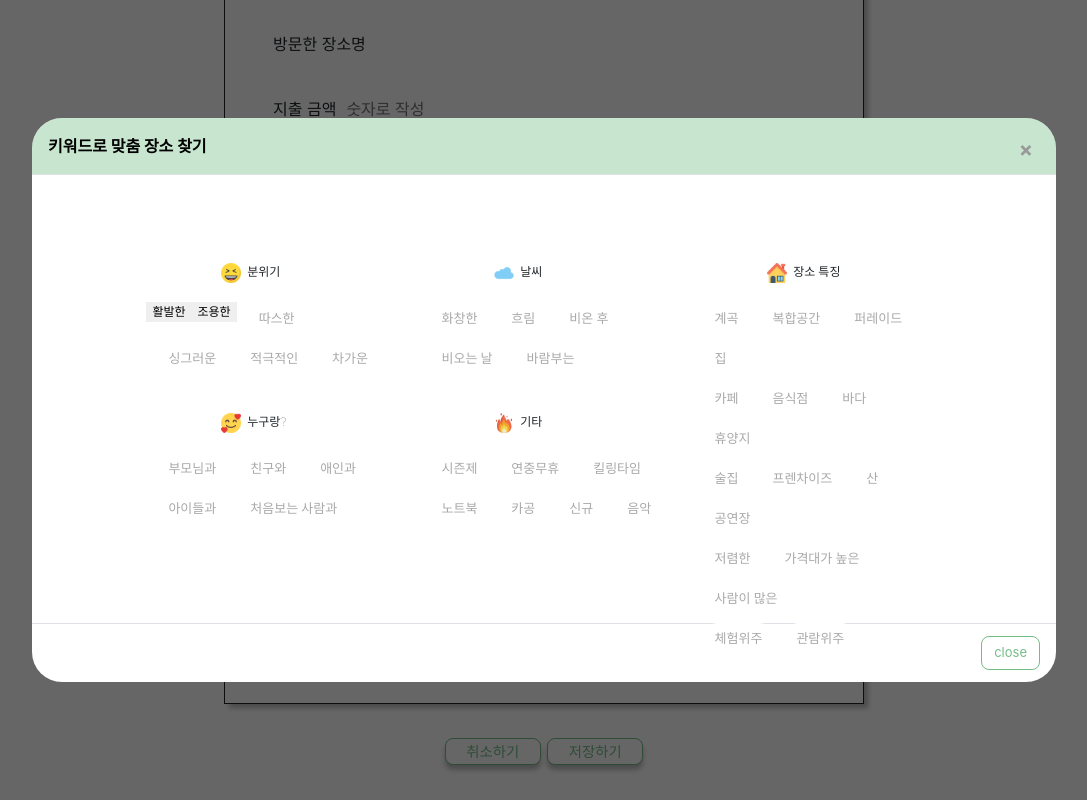
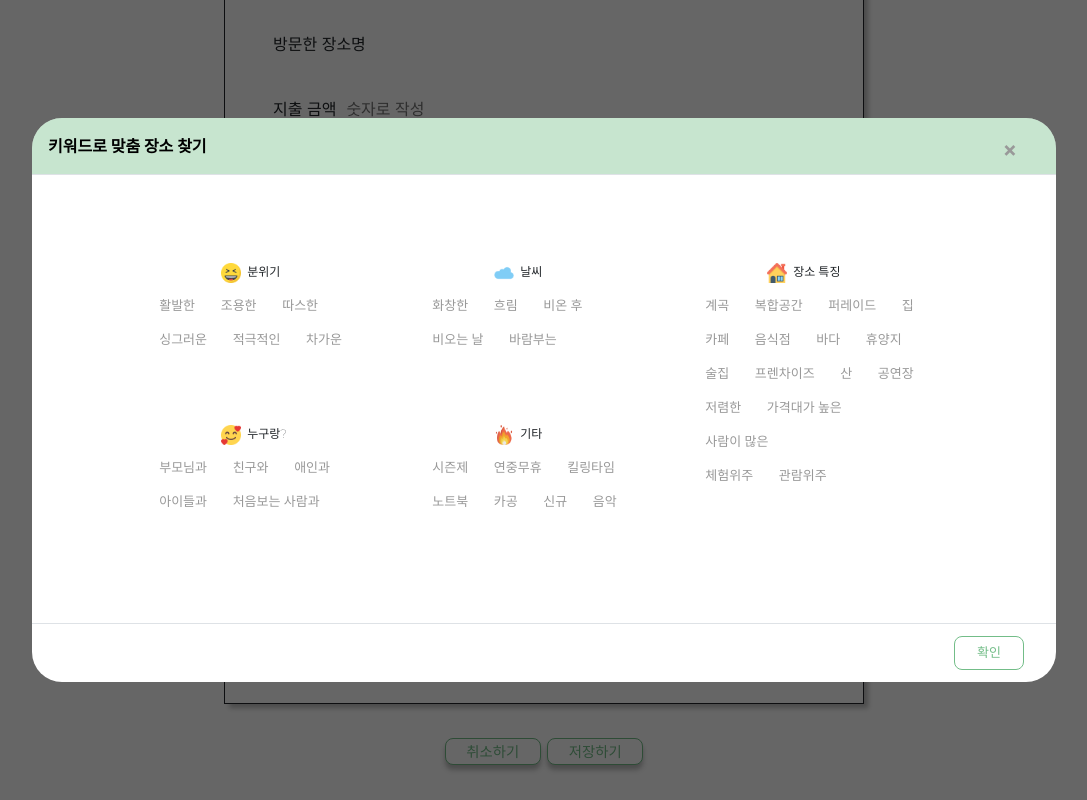
Before and after one commit to Likelion-at-SMWU-10th/MYHEALING-Client, a React (Create React App) app in the folder myhealing_client/: page /writeguide in a window 1280 px wide. Both pictures are taken after a click on the button "태그 선택". Shown: the part 385-1185 px from the top of the page, without its empty margins (96-1183 px from the left). Built offline with nearby package versions, Linux system fonts and the light colour scheme; a web font is replaced by a local one.

Commit message:
[YES] 가이드 작성하기 - 태그 스타일 , 태그 삭제 기능

```diff
--- a/myhealing_client/src/page/memories/KeywordGroup.css
+++ b/myhealing_client/src/page/memories/KeywordGroup.css
@@ -30,3 +30,20 @@
   border: 1px solid rgba(0, 0, 0, 0.5);
   box-shadow: 0px 4px 4px rgba(0, 0, 0, 0.25);
 }
+
+.btn {
+  margin-bottom: 0.5rem;
+  padding-top: 0.2rem;
+  padding-bottom: 0.2rem;
+  padding-left: 0.8rem;
+  padding-right: 0.8rem;
+  color: #999999;
+  border: 1px solid #000000;
+  border-radius: 20px;
+  font-size: small;
+}
+
+.btn:hover {
+  background-color: #999999;
+  color: #ffffff;
+}
--- a/myhealing_client/src/page/memories/KeywordGroup.js
+++ b/myhealing_client/src/page/memories/KeywordGroup.js
@@ -1,5 +1,4 @@
-import React from "react";
-import Keyword from "../component/Keyword";
+import React, { useState, useEffect } from "react";
 import "./KeywordGroup.css";
 
 const KeywordGroup = ({ tags, getTag }) => {
@@ -12,7 +11,7 @@ const KeywordGroup = ({ tags, getTag }) => {
       <div className="row mt-5">
         <div className="col">
           <div className="row row-cols-1">
-            <div className="col ">
+            <div className="col mb-4">
               <div className="topname">
                 <img
                   className="keywordicon"
@@ -23,18 +22,26 @@ const KeywordGroup = ({ tags, getTag }) => {
               </div>
               <div>
                 <div className="flex-container">
-                  <button value={"활발한"} onClick={clickTag}>
+                  <button className="btn" value={"활발한"} onClick={clickTag}>
                     활발한
                   </button>
-                  <button value={"조용한"} onClick={clickTag}>
+                  <button className="btn" value={"조용한"} onClick={clickTag}>
                     조용한
                   </button>
-                  <Keyword text={"따스한"} />
+                  <button className="btn" value={"따스한"} onClick={clickTag}>
+                    따스한
+                  </button>
                 </div>
                 <div className="flex-container">
-                  <Keyword text={"싱그러운"} />
-                  <Keyword text={"적극적인"} />
-                  <Keyword text={"차가운"} />
+                  <button className="btn" value={"싱그러운"} onClick={clickTag}>
+                    싱그러운
+                  </button>
+                  <button className="btn" value={"적극적인"} onClick={clickTag}>
+                    적극적인
+                  </button>
+                  <button className="btn" value={"차가운"} onClick={clickTag}>
+                    차가운
+                  </button>
                 </div>
               </div>
             </div>
@@ -48,20 +55,34 @@ const KeywordGroup = ({ tags, getTag }) => {
                 <span className="toptitle">누구랑?</span>
               </div>
               <div className="flex-container">
-                <Keyword text={"부모님과"} />
-                <Keyword text={"친구와"} />
-                <Keyword text={"애인과"} />
+                <button className="btn" value={"부모님과"} onClick={clickTag}>
+                  부모님과
+                </button>
+                <button className="btn" value={"친구와"} onClick={clickTag}>
+                  친구와
+                </button>
+                <button className="btn" value={"애인과"} onClick={clickTag}>
+                  애인과
+                </button>
               </div>
               <div className="flex-container">
-                <Keyword text={"아이들과"} />
-                <Keyword text={"처음보는 사람과"} />
+                <button className="btn" value={"아이들과"} onClick={clickTag}>
+                  아이들과
+                </button>
+                <button
+                  className="btn"
+                  value={"처음보는 사람과"}
+                  onClick={clickTag}
+                >
+                  처음보는 사람과
+                </button>
               </div>
             </div>
           </div>
         </div>
         <div className="col">
           <div className="row row-cols-1">
-            <div className="col">
+            <div className="col mb-4">
               <div className="topname">
                 <img
                   className="keywordicon"
@@ -71,16 +92,26 @@ const KeywordGroup = ({ tags, getTag }) => {
                 <span className="toptitle">날씨</span>
               </div>
               <div className="flex-container">
-                <Keyword text={"화창한"} />
-                <Keyword text={"흐림"} />
-                <Keyword text={"비온 후"} />
+                <button className="btn" value={"화창한"} onClick={clickTag}>
+                  화창한
+                </button>
+                <button className="btn" value={"흐림"} onClick={clickTag}>
+                  흐림
+                </button>
+                <button className="btn" value={"비온 후"} onClick={clickTag}>
+                  비온 후
+                </button>
               </div>
               <div className="flex-container">
-                <Keyword text={"비오는 날"} />
-                <Keyword text={"바람부는"} />
+                <button className="btn" value={"비오는 날"} onClick={clickTag}>
+                  비오는 날
+                </button>
+                <button className="btn" value={"바람부는"} onClick={clickTag}>
+                  바람부는
+                </button>
               </div>
             </div>
-            <div className="col ">
+            <div className="col">
               <div className="topname">
                 <img
                   className="keywordicon"
@@ -90,15 +121,29 @@ const KeywordGroup = ({ tags, getTag }) => {
                 <span className="toptitle">기타</span>
               </div>
               <div className="flex-container">
-                <Keyword text={"시즌제"} />
-                <Keyword text={"연중무휴"} />
-                <Keyword text={"킬링타임"} />
+                <button className="btn" value={"시즌제"} onClick={clickTag}>
+                  시즌제
+                </button>
+                <button className="btn" value={"연중무휴"} onClick={clickTag}>
+                  연중무휴
+                </button>
+                <button className="btn" value={"킬링타임"} onClick={clickTag}>
+                  킬링타임
+                </button>
               </div>
               <div className="flex-container">
-                <Keyword text={"노트북"} />
-                <Keyword text={"카공"} />
-                <Keyword text={"신규"} />
-                <Keyword text={"음악"} />
+                <button className="btn" value={"노트북"} onClick={clickTag}>
+                  노트북
+                </button>
+                <button className="btn" value={"카공"} onClick={clickTag}>
+                  카공
+                </button>
+                <button className="btn" value={"신규"} onClick={clickTag}>
+                  신규
+                </button>
+                <button className="btn" value={"음악"} onClick={clickTag}>
+                  음악
+                </button>
               </div>
             </div>
           </div>
@@ -113,31 +158,65 @@ const KeywordGroup = ({ tags, getTag }) => {
             <span className="toptitle">장소 특징</span>
           </div>
           <div className="flex-container">
-            <Keyword text={"계곡"} />
-            <Keyword text={"복합공간"} />
-            <Keyword text={"퍼레이드"} />
-            <Keyword text={"집"} />
+            <button className="btn" value={"계곡"} onClick={clickTag}>
+              계곡
+            </button>
+            <button className="btn" value={"복합공간"} onClick={clickTag}>
+              복합공간
+            </button>
+            <button className="btn" value={"퍼레이드"} onClick={clickTag}>
+              퍼레이드
+            </button>
+            <button className="btn" value={"집"} onClick={clickTag}>
+              집
+            </button>
           </div>
           <div className="flex-container">
-            <Keyword text={"카페"} />
-            <Keyword text={"음식점"} />
-            <Keyword text={"바다"} />
-            <Keyword text={"휴양지"} />
+            <button className="btn" value={"카페"} onClick={clickTag}>
+              카페
+            </button>
+            <button className="btn" value={"음식점"} onClick={clickTag}>
+              음식점
+            </button>
+            <button className="btn" value={"바다"} onClick={clickTag}>
+              바다
+            </button>
+            <button className="btn" value={"휴양지"} onClick={clickTag}>
+              휴양지
+            </button>
           </div>
           <div className="flex-container">
-            <Keyword text={"술집"} />
-            <Keyword text={"프렌차이즈"} />
-            <Keyword text={"산"} />
-            <Keyword text={"공연장"} />
+            <button className="btn" value={"술집"} onClick={clickTag}>
+              술집
+            </button>
+            <button className="btn" value={"프렌차이즈"} onClick={clickTag}>
+              프렌차이즈
+            </button>
+            <button className="btn" value={"산"} onClick={clickTag}>
+              산
+            </button>
+            <button className="btn" value={"공연장"} onClick={clickTag}>
+              공연장
+            </button>
           </div>
           <div className="flex-container">
-            <Keyword text={"저렴한"} />
-            <Keyword text={"가격대가 높은"} />
-            <Keyword text={"사람이 많은"} />
+            <button className="btn" value={"저렴한"} onClick={clickTag}>
+              저렴한
+            </button>
+            <button className="btn" value={"가격대가 높은"} onClick={clickTag}>
+              가격대가 높은
+            </button>
+            <button className="btn" value={"사람이 많은"} onClick={clickTag}>
+              사람이 많은
+            </button>
           </div>
           <div className="flex-container">
-            <Keyword text={"체험위주"} />
-            <Keyword text={"관람위주"} />
+            <button className="btn" value={"체험위주"} onClick={clickTag}>
+              체험위주
+            </button>
+            <button className="btn" value={"관람위주"} onClick={clickTag}>
+              관람위주
+            </button>
           </div>
         </div>
       </div>
--- a/myhealing_client/src/page/memories/TagModal.css
+++ b/myhealing_client/src/page/memories/TagModal.css
@@ -86,3 +86,8 @@
     opacity: 1;
   }
 }
+
+.close {
+  width: 70px;
+  margin-right: 1rem;
+}
--- a/myhealing_client/src/page/memories/TagModal.js
+++ b/myhealing_client/src/page/memories/TagModal.js
@@ -18,7 +18,7 @@ const TagBtn = (props) => {
             <main>{props.children}</main>
             <footer>
               <button className="close" onClick={close}>
-                close
+                확인
               </button>
             </footer>
           </section>
--- a/myhealing_client/src/page/memories/WriteGuide.js
+++ b/myhealing_client/src/page/memories/WriteGuide.js
@@ -35,27 +35,37 @@ const WriteGuide = (apiUrl) => {
       [name]: value,
     });
   };
+  const navigate = useNavigate();
   const onSubmit = () => {
     axios
       .post(`${apiUrl}guide/`, {
         creator_id: 20,
         date: inputs.date,
         place: inputs.place,
+        cost: inputs.cost,
         title: inputs.title,
-        contents: inputs.contents,
-        repls: [],
+        body: inputs.body,
+        address: inputs.address,
+        thumbnail: inputs.thumbnail,
       })
       .then(() => {
-        navigate("../");
+        window.location.reload();
       });
   };
   //태그
   const [tags, setTags] = useState([]);
+  const [tagTrue, setTagTrue] = useState(false);
   const getTag = (gtags) => {
     setTags([...tags, gtags]);
+    setTagTrue(true);
   };
 
-  const navigate = useNavigate();
+  const resetTag = (e) => {
+    const copyMyTag = [];
+    setTags(copyMyTag);
+    setTagTrue(false);
+  };
+
   // <ContentText> 글자수 제한
   const [count, setCount] = useState("");
   const onInput = (e) => {
@@ -82,22 +92,43 @@ const WriteGuide = (apiUrl) => {
       <Wrapper>
         <MainTitle>가이드 작성하기</MainTitle>
         <Box>
-          <Address />
+          <Address address={address} onChange={onChange} />
           <Title>
             <SubTitle>제목 : </SubTitle>
-            <ContentTitle type="text"></ContentTitle>
+            <ContentTitle
+              type="text"
+              name="title"
+              value={title}
+              onChange={onChange}
+            ></ContentTitle>
           </Title>
           <Date>
             <Sub>날짜</Sub>
-            <ContentDate type="text"></ContentDate>
+            <ContentDate
+              type="text"
+              name="date"
+              value={date}
+              onChange={onChange}
+            ></ContentDate>
           </Date>
           <Place>
             <Sub>방문한 장소명</Sub>
-            <ContentPlace type="text"></ContentPlace>
+            <ContentPlace
+              type="text"
+              name="place"
+              value={place}
+              onChange={onChange}
+            ></ContentPlace>
           </Place>
           <Expense>
             <Sub>지출 금액</Sub>
-            <ContentNum type="number" placeholder="숫자로 작성"></ContentNum>
+            <ContentNum
+              type="number"
+              placeholder="숫자로 작성"
+              name="cost"
+              value={cost}
+              onChange={onChange}
+            ></ContentNum>
           </Expense>
           <MainText>
             <SubText>본문</SubText>
@@ -107,6 +138,9 @@ const WriteGuide = (apiUrl) => {
                 placeholder="최대 500자"
                 rows="6"
                 onInput={onInput}
+                name="body"
+                value={body}
+                onChange={onChange}
               ></ContentText>
               <Counter>({count === "" ? 0 : count}/500)</Counter>
             </ContentWrapper>
@@ -126,12 +160,19 @@ const WriteGuide = (apiUrl) => {
                 <KeywordGroup tags={tags} getTag={getTag} />
               </TagModal>
             </Sub>
-            <Tags>{tags}</Tags>
+            <Tags>
+              {tags.map((tag) => (
+                <TagList tag={tag} key={tag}>
+                  {tag}
+                </TagList>
+              ))}
+              {tagTrue ? <Reset onClick={resetTag}>x</Reset> : null}
+            </Tags>
           </SelectTag>
         </Box>
         <BottomBtn>
           <CancelBtn onClick={() => navigate(-1)}>취소하기</CancelBtn>
-          <SubmitBtn>저장하기</SubmitBtn>
+          <SubmitBtn onSubmit={onSubmit}>저장하기</SubmitBtn>
         </BottomBtn>
       </Wrapper>
     </Container>
@@ -277,9 +318,35 @@ const TagBtn = styled.button`
 `;
 
 const Tags = styled.div`
-  margin-top: 0.6rem;
+  width: 70%;
+  display: flex;
+  flex-direction: row;
   margin-left: 1rem;
-  border: 1px solid black;
+  margin-top: 0.5rem;
+  margin-bottom: 1.6rem;
+  flex-wrap: wrap;
+`;
+
+const Reset = styled.button`
+  position: relative;
+  top: -0.6rem;
+  border: none;
+  background-color: #ffffff;
+  color: #73bd88;
+  padding: 0.5rem;
+`;
+
+const TagList = styled.div`
+  margin-bottom: 1rem;
+  margin-right: 0.5rem;
+  padding-top: 0.2rem;
+  padding-bottom: 0.2rem;
+  padding-left: 0.8rem;
+  padding-right: 0.8rem;
+  color: #999999;
+  border: 1px solid #cecece;
+  border-radius: 20px;
+  font-size: small;
 `;
 
 const BottomBtn = styled.div`
--- a/myhealing_client/src/page/memories/WriteRandom.js
+++ b/myhealing_client/src/page/memories/WriteRandom.js
@@ -25,6 +25,21 @@ const WriteRandom = ({ apiUrl }) => {
   // 랜덤 제목
 
   const navigate = useNavigate();
+
+  //태그
+  const [tags, setTags] = useState([]);
+  const [tagTrue, setTagTrue] = useState(false);
+  const getTag = (gtags) => {
+    setTags([...tags, gtags]);
+    setTagTrue(true);
+  };
+
+  const resetTag = (e) => {
+    const copyMyTag = [];
+    setTags(copyMyTag);
+    setTagTrue(false);
+  };
+
   // <ContentText> 글자수 제한
   const [count, setCount] = useState("");
   const onInput = (e) => {
@@ -92,9 +107,17 @@ const WriteRandom = ({ apiUrl }) => {
                 close={closeModal}
                 header="키워드로 맞춤 장소 찾기"
               >
-                <KeywordGroup />
+                <KeywordGroup tags={tags} getTag={getTag} />
               </TagModal>
             </Sub>
+            <Tags>
+              {tags.map((tag) => (
+                <TagList tag={tag} key={tag}>
+                  {tag}
+                </TagList>
+              ))}
+              {tagTrue ? <Reset onClick={resetTag}>x</Reset> : null}
+            </Tags>
           </SelectTag>
         </Box>
         <BottomBtn>
@@ -223,6 +246,8 @@ const Counter = styled.div`
 `;
 
 const SelectTag = styled.div`
+  display: flex;
+  flex-direction: row;
   margin-bottom: 1rem;
 `;
 
@@ -240,6 +265,38 @@ const TagBtn = styled.button`
   color: #73bd88;
   border-radius: 0.5rem;
   margin-left: 5px;
+`;
+
+const Tags = styled.div`
+  width: 70%;
+  display: flex;
+  flex-direction: row;
+  margin-left: 1rem;
+  margin-top: 0.5rem;
+  margin-bottom: 1.6rem;
+  flex-wrap: wrap;
+`;
+
+const Reset = styled.button`
+  position: relative;
+  top: -0.6rem;
+  border: none;
+  background-color: #ffffff;
+  color: #73bd88;
+  padding: 0.5rem;
+`;
+
+const TagList = styled.div`
+  margin-bottom: 1rem;
+  margin-right: 0.5rem;
+  padding-top: 0.2rem;
+  padding-bottom: 0.2rem;
+  padding-left: 0.8rem;
+  padding-right: 0.8rem;
+  color: #999999;
+  border: 1px solid #cecece;
+  border-radius: 20px;
+  font-size: small;
 `;
 
 const BottomBtn = styled.div`
```
